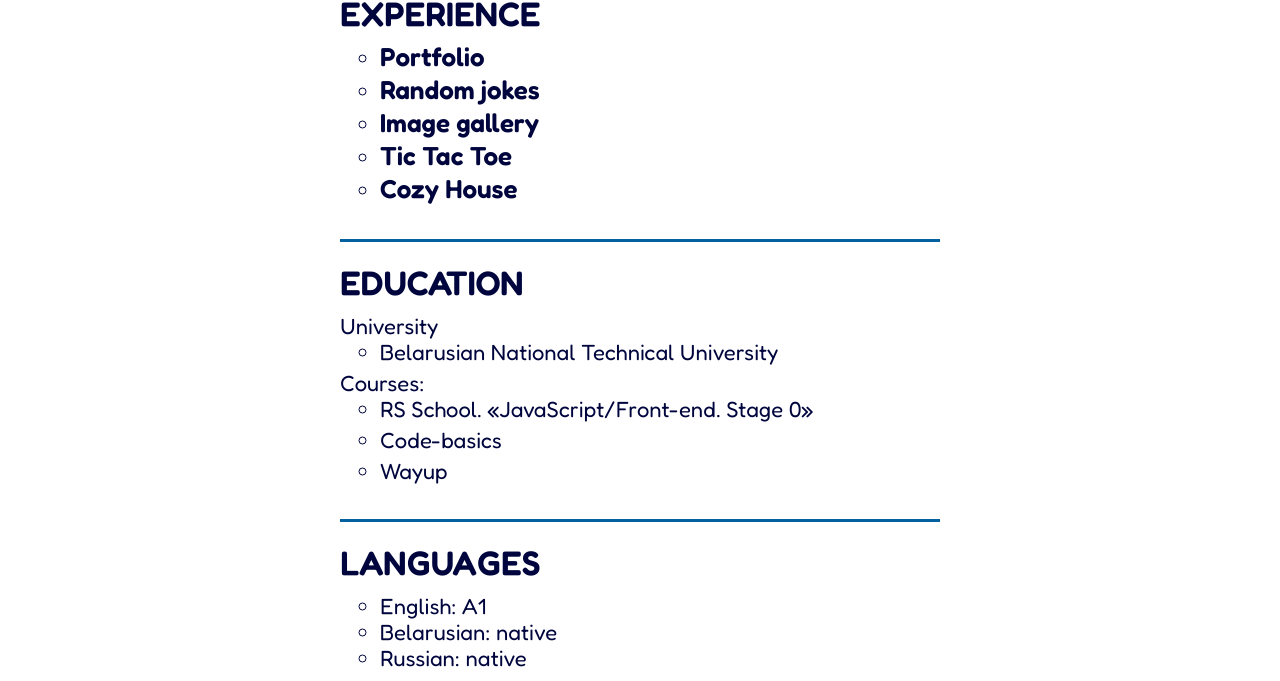
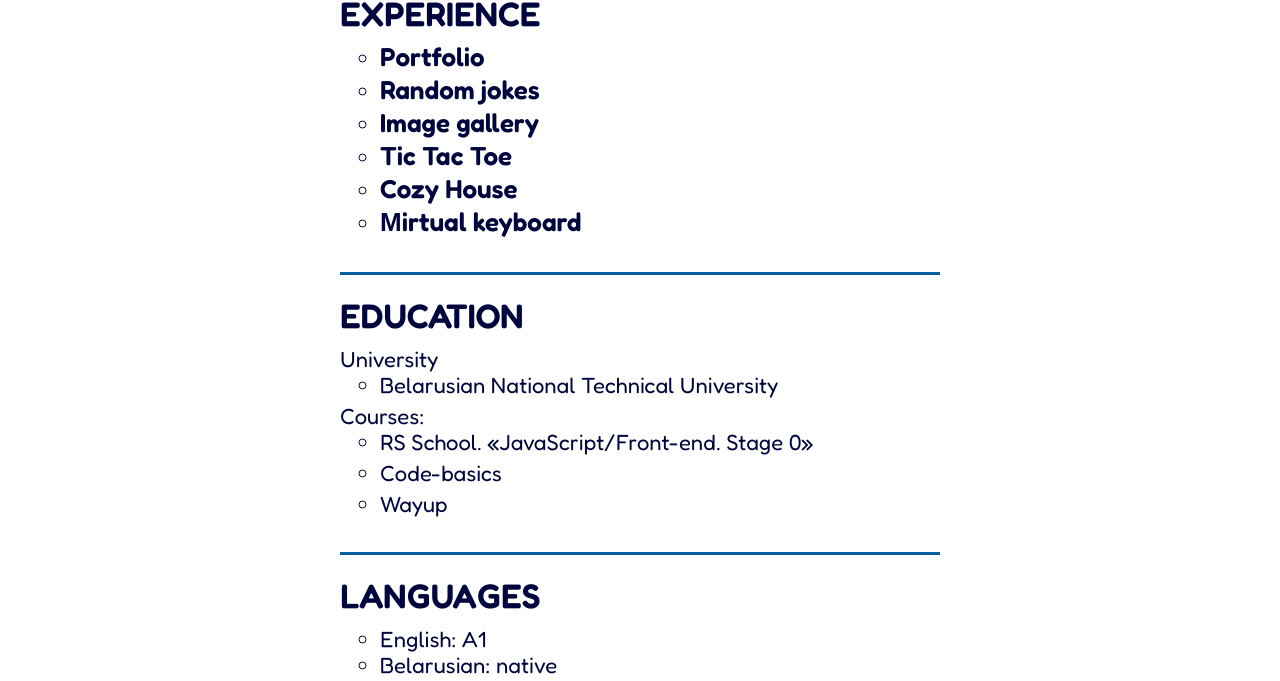
Before and after one commit to aArt13/rsschool-cv, a plain HTML site: page index.html in a window 1280 px wide. Shown: the part 2104-2785 px from the top of the page. Drawn offline with nearby package versions, Linux system fonts and the light colour scheme; a web font is replaced by a local one.

Commit message:
feat: add link virtual keyboard

```diff
--- a/index.html
+++ b/index.html
@@ -135,6 +135,7 @@
                                 <li><a class="contacts__links" href="https://rolling-scopes-school.github.io/aart13-JSFEPRESCHOOL/image-galery/" target="_blank">Image gallery</a></li>
                                 <li><a class="contacts__links" href="https://rolling-scopes-school.github.io/aart13-JSFEPRESCHOOL/tic-tac-toe/" target="_blank">Tic Tac Toe</a></li>
                                 <li><a class="contacts__links" href="https://rolling-scopes-school.github.io/aart13-JSFE2022Q1/shelter/pages/main/" target="_blank">Cozy House</a></li>
+                                <li><a class="contacts__links" href="https://aart13.github.io/virtual-keyboard/" target="_blank">Мirtual keyboard</a></li>
                             </ul>
                     </section>
                     <section class="section education" id="education">
```
